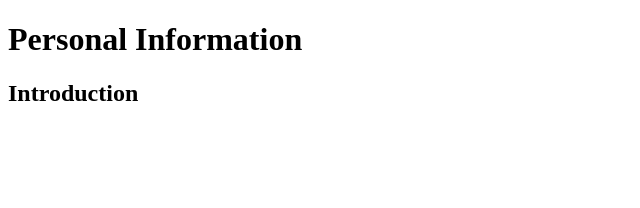
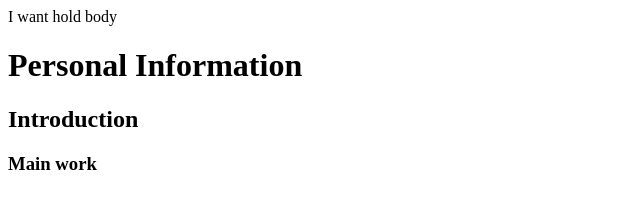
Before and after one commit to SHEDOOMTC/Gitbasics, a plain HTML site: page index.html in a window 1280 px wide. Shown: the whole page, without its empty margins (0-640 px from the left). Drawn offline with Linux system fonts and the light colour scheme.

Commit message:
introduction

```diff
--- a/index.html
+++ b/index.html
@@ -4,7 +4,11 @@
 <title>Document</title>
     </head>
     <body>
+        <section>
+            I want hold body
+        </section>
 <h1>Personal Information</h1>
 <h2>Introduction</h2>
+<h3>Main work</h3>
     </body>
 </html>
```
